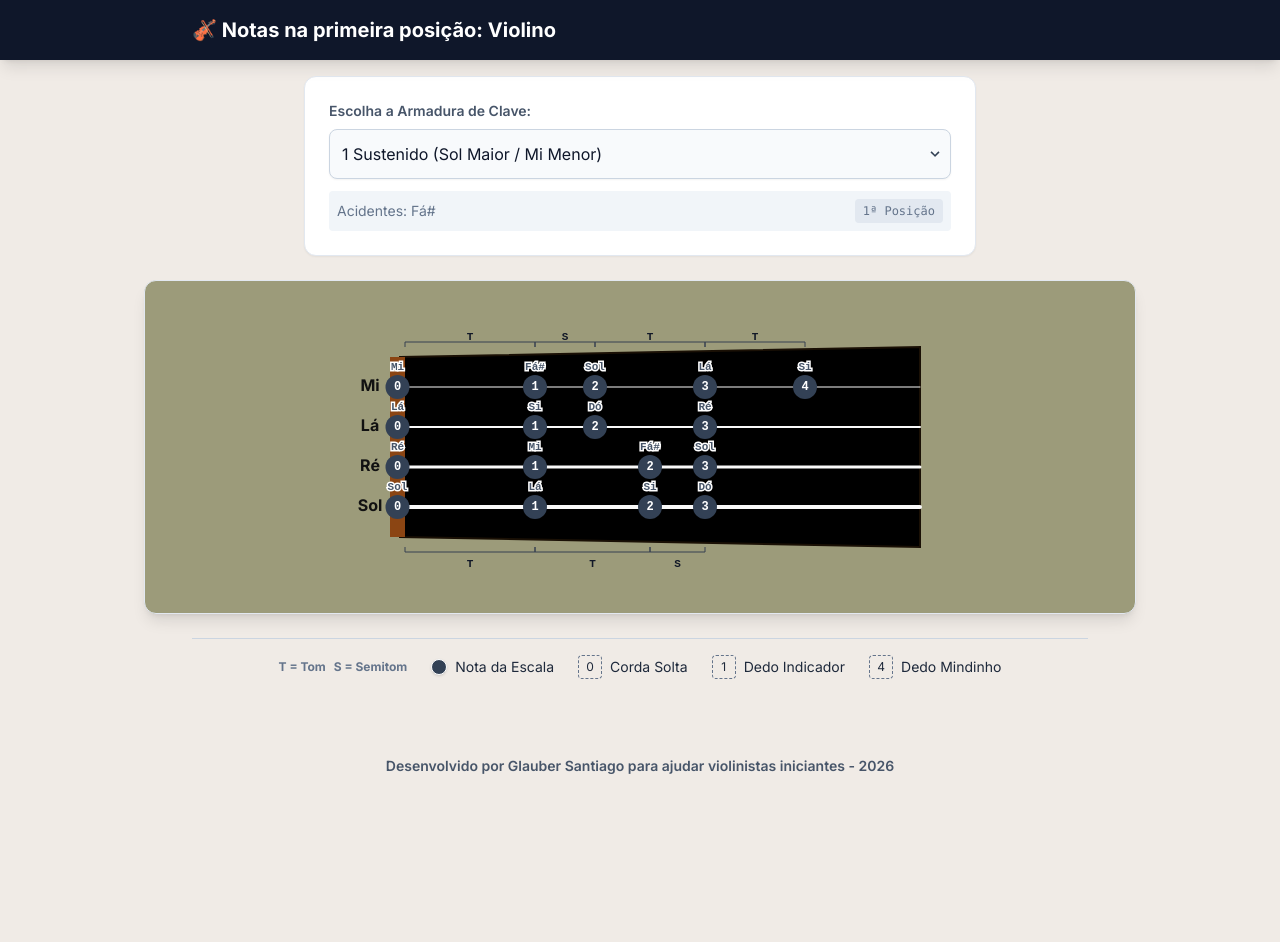
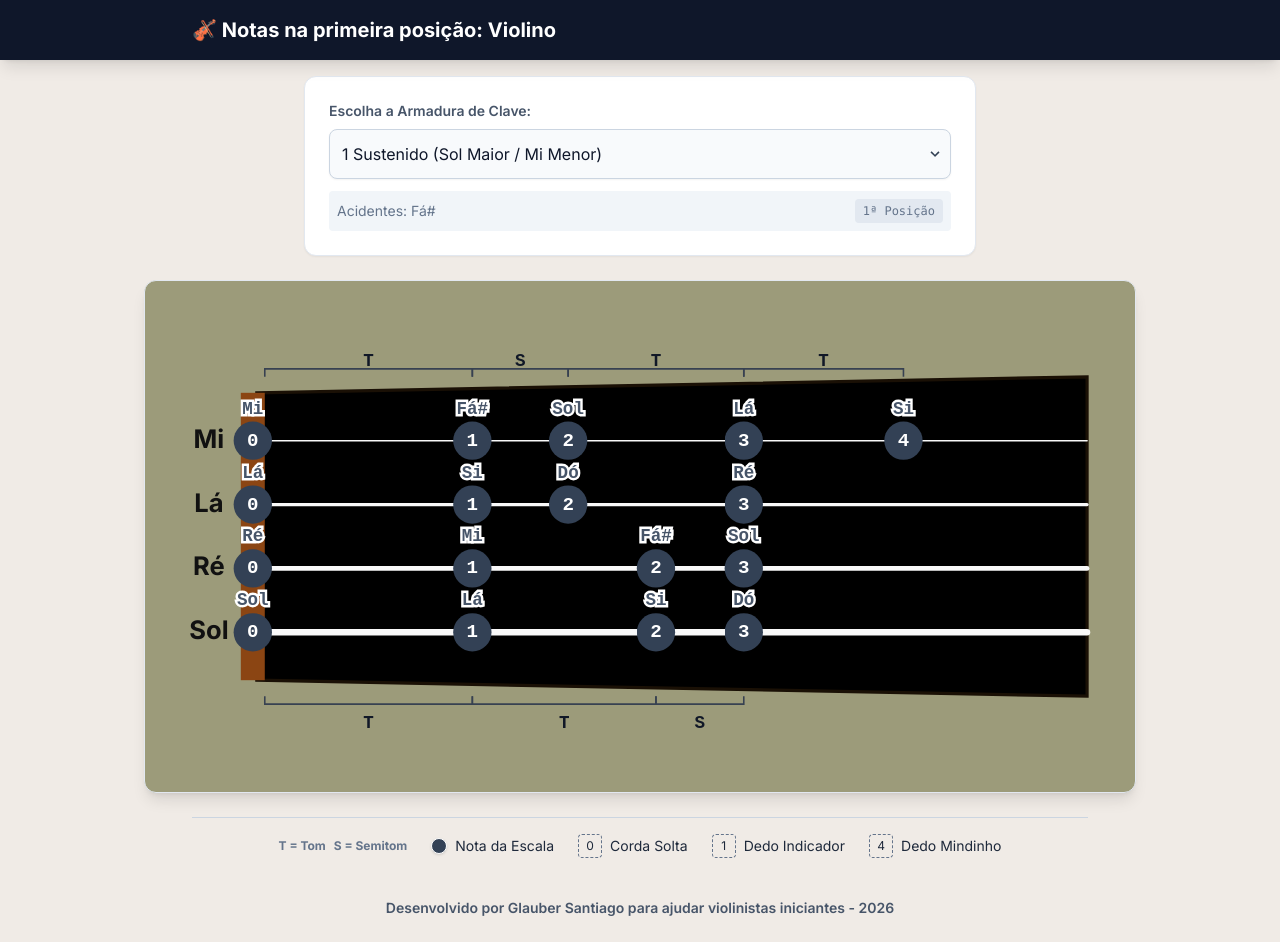
Before and after one commit to GlauberLASantiago/ViolinoNotas, a plain HTML site: page index.html in a window 1280 px wide. Before the commit the page ends 800 px from the top, so only its background shows below. Drawn offline with nearby package versions, Linux system fonts and the light colour scheme.

Commit message:
Refactor HTML structure and styles for consistency

```diff
--- a/index.html
+++ b/index.html
@@ -10,7 +10,7 @@
 
         body {
             font-family: 'Inter', sans-serif;
-            background-color: #F0EBE6; /* Novo fundo: Stone/Areia Suave */
+            background-color: #F0EBE6;
         }
 
         .violin-neck {
@@ -75,10 +75,10 @@
         </div>
     </header>
 
-    <main class="flex-grow p-4 flex flex-col items-center max-w-5xl mx-auto w-full">
+    <main class="flex-grow p-2 md:p-4 flex flex-col items-center max-w-5xl mx-auto w-full">
 
         <!-- Controles -->
-        <div class="bg-white p-6 rounded-xl shadow-sm w-full max-w-2xl mb-6 border border-slate-200">
+        <div class="bg-white p-4 md:p-6 rounded-xl shadow-sm w-full max-w-2xl mb-6 border border-slate-200">
             <label for="keySelect" class="block text-sm font-semibold text-slate-600 mb-2">Escolha a Armadura de Clave:</label>
             <div class="relative">
                 <select id="keySelect" class="block w-full p-3 bg-slate-50 border border-slate-300 text-slate-900 rounded-lg focus:ring-amber-500 focus:border-amber-500 shadow-sm appearance-none">
@@ -96,8 +96,10 @@
         </div>
 
         <!-- Visualização do Braço (Horizontal) -->
-        <div class="relative w-full flex justify-center bg-[#9C9B7A] p-4 rounded-xl shadow-lg border border-slate-200 overflow-x-auto">
-            <svg id="fingerboard" viewBox="0 0 600 300" class="w-full min-w-[500px] max-w-[600px] h-auto select-none">
+        <!-- Alteração aqui: removido overflow e min-width, ajustado padding -->
+        <div class="relative w-full flex justify-center bg-[#9C9B7A] p-2 md:p-4 rounded-xl shadow-lg border border-slate-200">
+            <!-- Alteração aqui: removido min-w-[500px] e max-w-[600px] -->
+            <svg id="fingerboard" viewBox="0 0 600 300" class="w-full h-auto select-none">
                 <defs>
                     <filter id="shadow" x="-20%" y="-20%" width="140%" height="140%">
                         <feDropShadow dx="1" dy="2" stdDeviation="1" flood-color="#000" flood-opacity="0.3"/>
```
